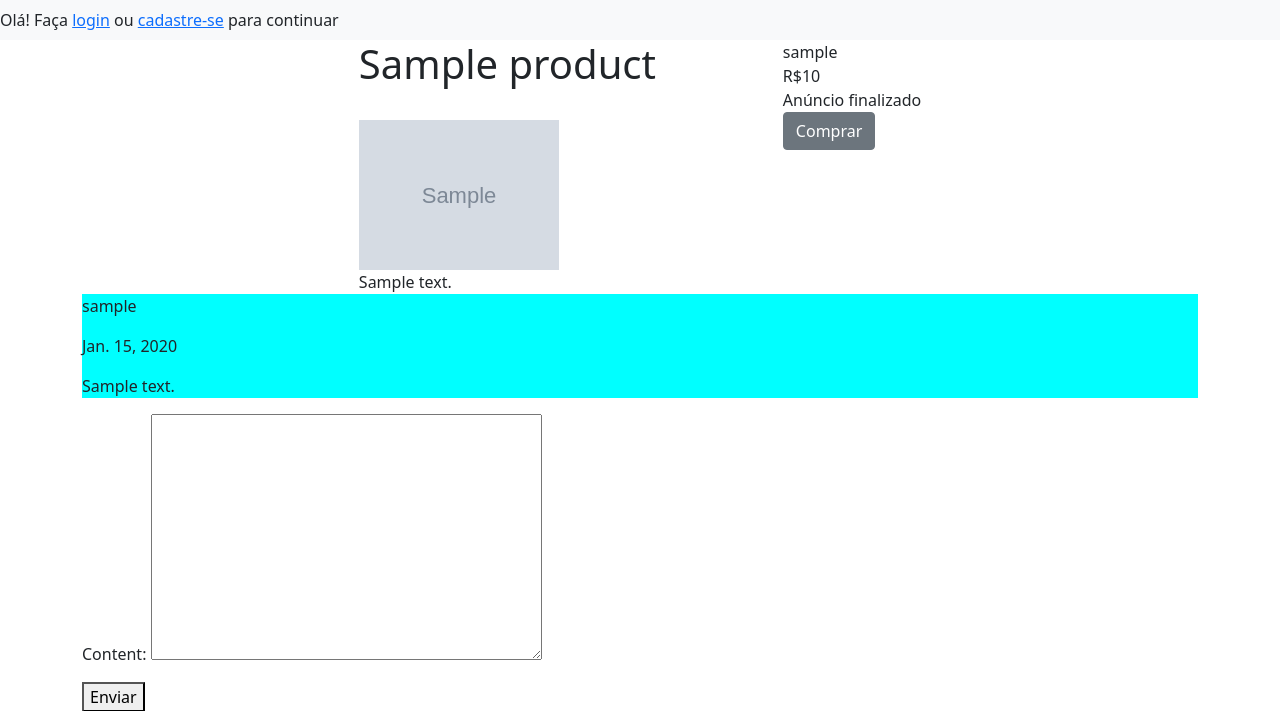
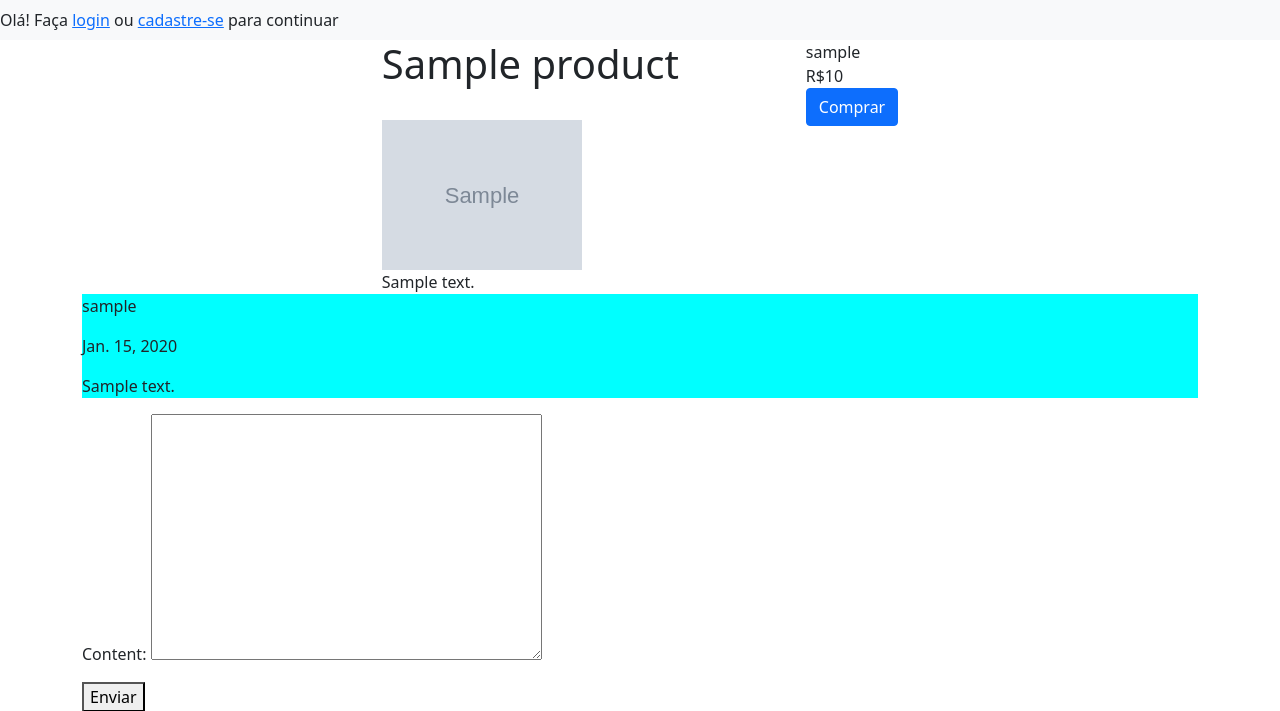
Before and after one commit to ericsantosbr/gestao_produtos, a Django app: page /produto/1 in a window 1280 px wide. Shown: the top 711 px of the page. Run offline with Django 3.2, Linux system fonts and the light colour scheme; tables that the repository leaves empty hold one stand-in row (values such as "Sample post"); grey boxes marked "Sample" are stand-in pictures.

Commit message:
fixed logic error

```diff
--- a/templates/product_page.html
+++ b/templates/product_page.html
@@ -11,7 +11,7 @@
         <div class="col-md-auto">
             {{ product.owner }} <br>
             R${{ product.price }}<br>
-            {% if product.active == True %}Anúncio finalizado<br><a href="#" class="btn btn-secondary">Comprar</a>
+            {% if product.active == False %}Anúncio finalizado<br><a href="#" class="btn btn-secondary">Comprar</a>
             {% else %}<a href="#" class="btn btn-primary">Comprar</a>{% endif %}
         </div>
     </div>
```
